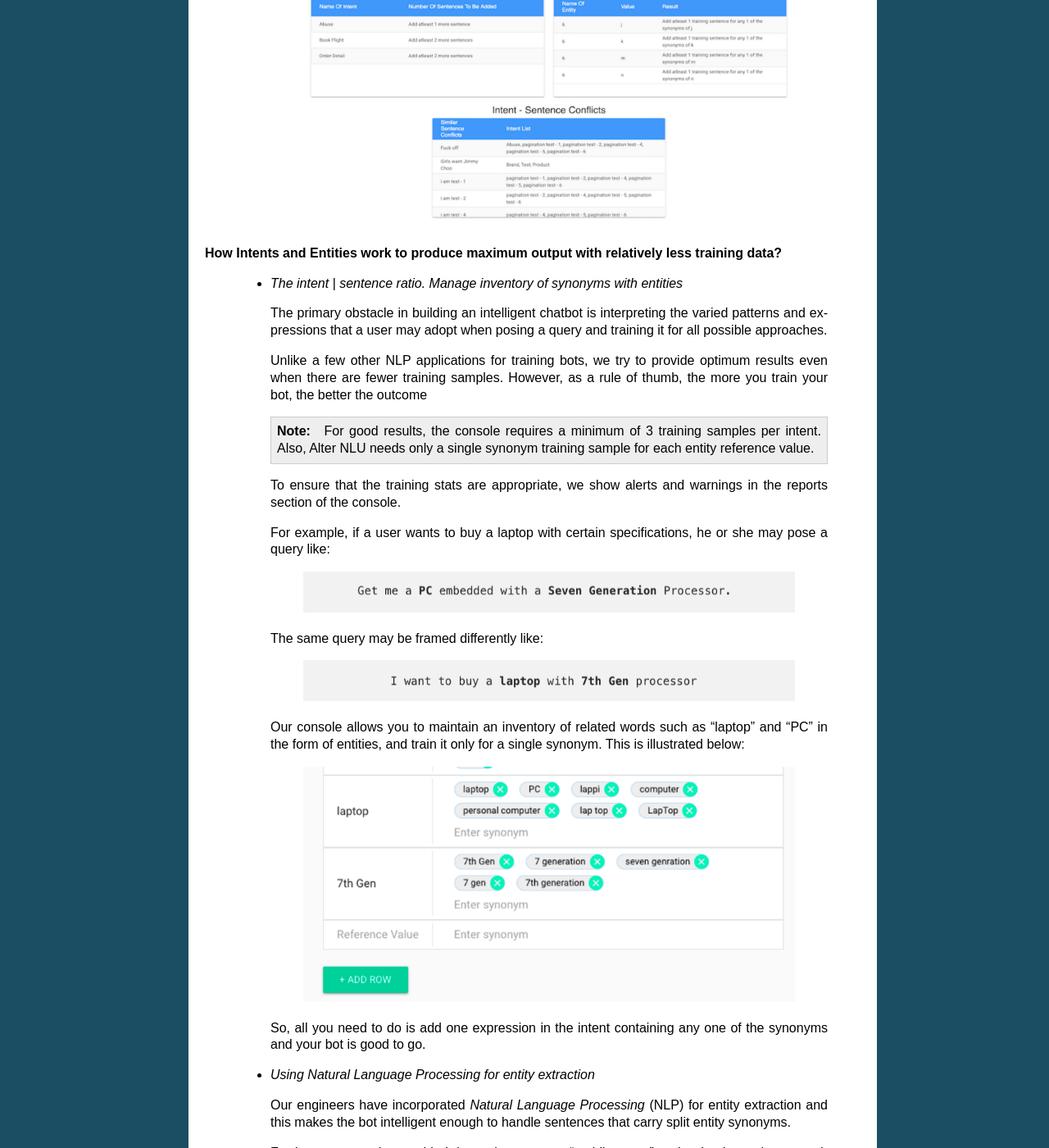
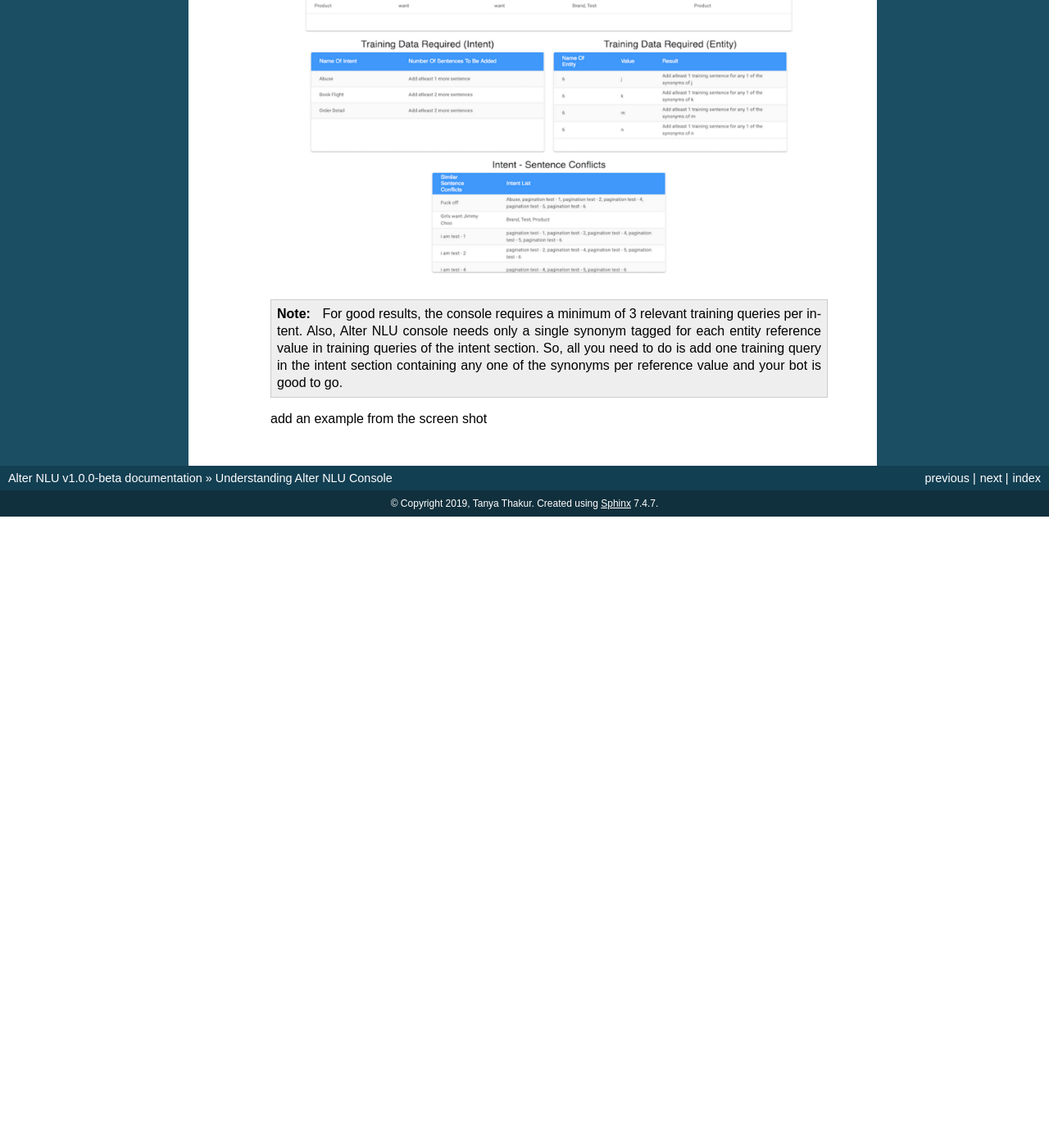
Before and after one commit to thakurtanya/kontikilabsDevelopers, a Sphinx documentation site: the page built from doc/source/Understanding-AlterNlu.rst, in a window 1280 px wide and 1400 px high, scrolled down 3245 px. Shown: the whole window at 82% size. Built offline with Sphinx 7.4.7, drawn with Linux system fonts in a browser that asks for light colours; after the commit the page ends 3875 px from its top, so only the background shows below that; some of the changed text lies outside the part shown.

Commit message:
content additions

```diff
--- a/doc/source/Understanding-AlterNlu.rst
+++ b/doc/source/Understanding-AlterNlu.rst
@@ -68,7 +68,8 @@
 		.. note::
 		   The relevant sentences are the sentence which contributes towards building better NLU model.
 
-			.. image:: https://raw.githubusercontent.com/thakurtanya/kontikilabsDevelopers/master/images/intent-distribution.png
+
+		.. image:: https://raw.githubusercontent.com/thakurtanya/kontikilabsDevelopers/master/images/intent-distribution.png
 
 
 	-	**Figuring out the intents that require more training sentences:**
@@ -87,41 +88,9 @@
 
 			.. image:: https://raw.githubusercontent.com/thakurtanya/kontikilabsDevelopers/master/images/report-details.png
 
-
-**How Intents and Entities work to produce maximum output with relatively less training data?**
-
-	-	*The intent | sentence ratio. Manage inventory of synonyms with entities*
-
-		The primary obstacle in building an intelligent chatbot is interpreting the varied patterns and expressions that a user may adopt when posing a query and training it for all possible approaches.
-
-		Unlike a few other NLP applications for training bots, we try to provide optimum results even when there are fewer training samples. However, as a rule of thumb, the more you train your bot, the better the outcome
-
 		.. note::
-		   For good results, the console requires a minimum of 3 training samples per intent. Also, Alter NLU needs only a single synonym training sample for each entity reference value.
-
-		To ensure that the training stats are appropriate, we show alerts and warnings in the reports section of the console.
-
-		For example, if a user wants to buy a laptop with certain specifications, he or she may pose a query like:
-
-			.. image:: https://raw.githubusercontent.com/thakurtanya/kontikilabsDevelopers/master/images/query-1.png
-
-		The same query may be framed differently like:
-
-			.. image:: https://raw.githubusercontent.com/thakurtanya/kontikilabsDevelopers/master/images/query-2.png
+		   For good results, the console requires a minimum of 3 relevant training queries per intent. Also, Alter NLU console needs only a single synonym tagged for each entity reference value in training queries of the intent section.
+		   So, all you need to do is add one training query in the intent section containing any one of the synonyms per reference value and your bot is good to go.
 
 
-		Our console allows you to maintain an inventory of related words such as “laptop” and “PC” in the form of entities, and train it only for a single synonym. This is illustrated below:
-
-			.. image:: https://raw.githubusercontent.com/thakurtanya/kontikilabsDevelopers/master/images/synonym-value.png
-
-		So, all you need to do is add one expression in the intent containing any one of the synonyms and your bot is good to go.
-
-	-	*Using Natural Language Processing for entity extraction*
-
-		Our engineers have incorporated *Natural Language Processing* (NLP) for entity extraction and this makes the bot intelligent enough to handle sentences that carry split entity synonyms.
-
-		For instance, you have added the entity synonym “mobile cover” and trained your bot accordingly, but the user frames the query by splitting the words apart as follows:
-
-			.. image:: https://raw.githubusercontent.com/thakurtanya/kontikilabsDevelopers/master/images/query-3.png
-
-		With Alter NLU, your bot will be able to extract the correct entity and accurately understand what information the user needs.
+		add an example from the screen shot
```
